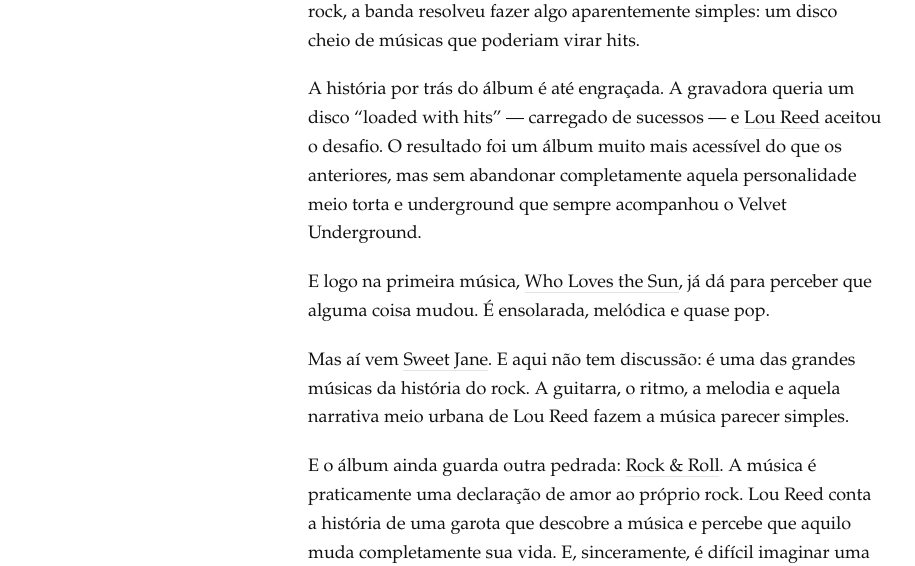
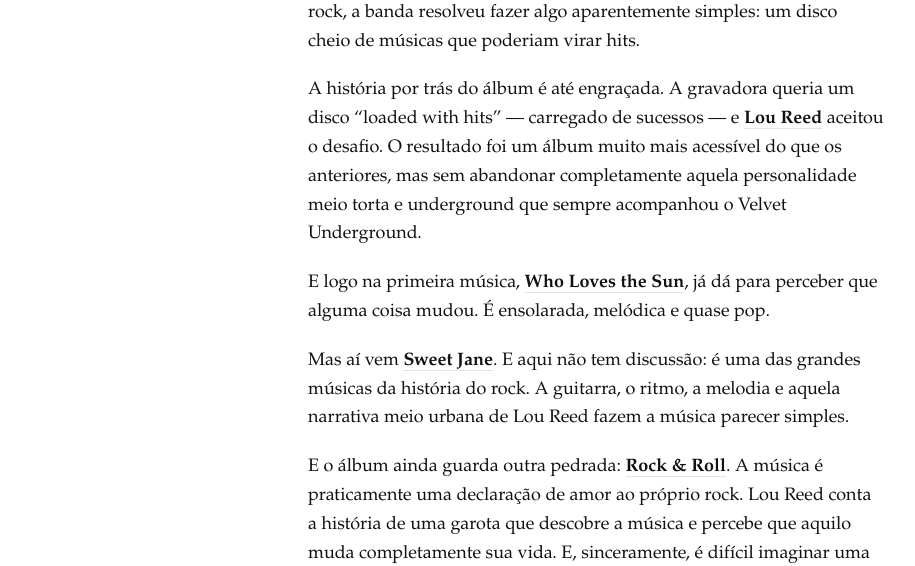
Before and after one commit to marcelocamera/marcelocamera.github.io, a Jekyll site: the page built from _posts/2022-05-05-os-500-melhores-albuns-242.md, in a window 1280 px wide. Shown: the part 985-1551 px from the top of the page, without its empty margins (182-1097 px from the left). Built offline with Jekyll 4.4.1, drawn with Linux system fonts in a browser that asks for light colours.

```diff
--- a/_posts/2022-05-05-os-500-melhores-albuns-242.md
+++ b/_posts/2022-05-05-os-500-melhores-albuns-242.md
@@ -23,13 +23,13 @@ Loaded é um disco que mostra que o **Velvet Underground** sabia fazer muito mai
 
 Depois de três álbuns que ajudaram a mudar completamente o rumo do rock, a banda resolveu fazer algo aparentemente simples: um disco cheio de músicas que poderiam virar hits.
 
-A história por trás do álbum é até engraçada. A gravadora queria um disco “loaded with hits” — carregado de sucessos — e [Lou Reed](https://pt.wikipedia.org/wiki/Lou_Reed) aceitou o desafio. O resultado foi um álbum muito mais acessível do que os anteriores, mas sem abandonar completamente aquela personalidade meio torta e underground que sempre acompanhou o Velvet Underground.
+A história por trás do álbum é até engraçada. A gravadora queria um disco “loaded with hits” — carregado de sucessos — e **[Lou Reed](https://pt.wikipedia.org/wiki/Lou_Reed)** aceitou o desafio. O resultado foi um álbum muito mais acessível do que os anteriores, mas sem abandonar completamente aquela personalidade meio torta e underground que sempre acompanhou o Velvet Underground.
 
-E logo na primeira música, [Who Loves the Sun](https://open.spotify.com/track/1HFoO5EdFw6emUIf8GofxH?si=5883b5174f5541ad), já dá para perceber que alguma coisa mudou. É ensolarada, melódica e quase pop.
+E logo na primeira música, **[Who Loves the Sun](https://open.spotify.com/track/1HFoO5EdFw6emUIf8GofxH?si=5883b5174f5541ad)**, já dá para perceber que alguma coisa mudou. É ensolarada, melódica e quase pop.
 
-Mas aí vem [Sweet Jane](https://open.spotify.com/track/2PvpzJMxUqgrQxt5aM9jwy?si=2685665caa2d43d2). E aqui não tem discussão: é uma das grandes músicas da história do rock. A guitarra, o ritmo, a melodia e aquela narrativa meio urbana de Lou Reed fazem a música parecer simples.
+Mas aí vem **[Sweet Jane](https://open.spotify.com/track/2PvpzJMxUqgrQxt5aM9jwy?si=2685665caa2d43d2)**. E aqui não tem discussão: é uma das grandes músicas da história do rock. A guitarra, o ritmo, a melodia e aquela narrativa meio urbana de Lou Reed fazem a música parecer simples.
 
-E o álbum ainda guarda outra pedrada: [Rock & Roll](https://open.spotify.com/track/0ZfP7K8NoyJRjEfWWk8Mlv?si=d3d1e33a726041e1). A música é praticamente uma declaração de amor ao próprio rock. Lou Reed conta a história de uma garota que descobre a música e percebe que aquilo muda completamente sua vida. E, sinceramente, é difícil imaginar uma definição melhor para o próprio Velvet Underground.
+E o álbum ainda guarda outra pedrada: **[Rock & Roll](https://open.spotify.com/track/0ZfP7K8NoyJRjEfWWk8Mlv?si=d3d1e33a726041e1)**. A música é praticamente uma declaração de amor ao próprio rock. Lou Reed conta a história de uma garota que descobre a música e percebe que aquilo muda completamente sua vida. E, sinceramente, é difícil imaginar uma definição melhor para o próprio Velvet Underground.
 
 Uma das coisas que mais gosto em Loaded é que ele parece muito mais fácil de ouvir do que os discos anteriores do Velvet Underground. Mas isso não significa que seja simples. Loaded mostra que a banda não precisa abandonar sua identidade para ficar mais acessível.
 
```
